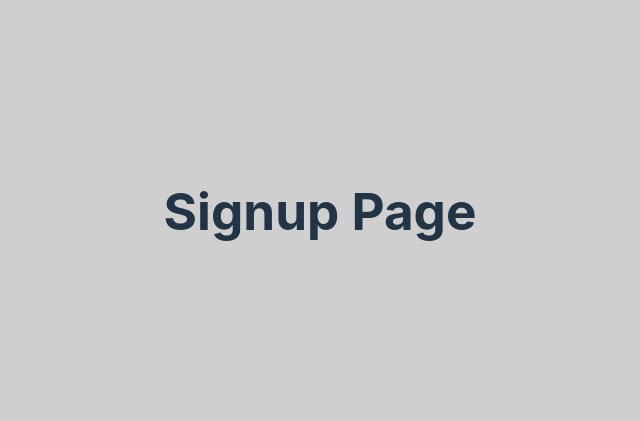
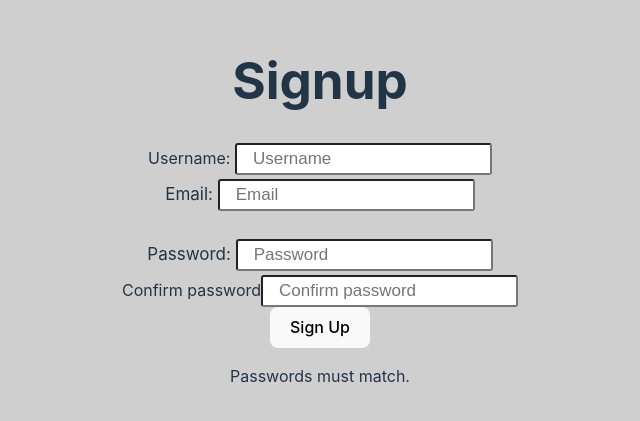
Before and after one commit to kingwilldabeast/dev-pals, a React (Vite) app in the folder react-front-end/: page /signup in a window 1280 px wide. Shown: the part 189-610 px from the top of the page, without its empty margins (320-960 px from the left). Built offline with nearby package versions, Linux system fonts and the light colour scheme.

Commit message:
created sign up form

```diff
--- a/react-front-end/src/components/Signup.jsx
+++ b/react-front-end/src/components/Signup.jsx
@@ -1,7 +1,83 @@
+import { useState } from 'react'
+import '../App.css'
+import axios from 'axios'
+
 export default function Signup () {
-    return (
-      <div>
-        <h1>Signup Page</h1>
+const initialState = {
+  username: '',
+  email: '',
+  password: '',
+  passwordConfirm: '',
+  valid: false
+};
+
+const [formState, setFormState]=useState(initialState);
+
+
+const handleSubmit =(e) => {
+
+  e.preventDefault()
+  setFormState(initialState)
+  // setFormState(initialState)
+  if(formState.password === formState.passwordConfirm){
+    setFormState ({...formState, valid:true})
+  }else{
+    setFormState({...formState, valid:false})
+  }
+
+    console.log(formState)
+    // setFormState(initialState)
+  }
+
+  const handleChange=(e) => {
+    setFormState({...formState, [e.target.id] : e.target.value})
+  }
+
+  return (
+    <div className ='signupContainer'>
+
+<h1>Signup</h1>
+
+    <form onSubmit={handleSubmit}>
+
+    {/* username */}
+    <div className='usernameContainer'>
+
+    <label htmlFor="username">Username: </label>
+      <input type='text' id='username' placeholder='Username' onChange={handleChange} value={formState.subject} />
+
+    </div>
+
+
+     <div className ='emailContainer'>
+
+    {/* email */}
+    <label htmlFor="email">Email: </label>
+      <input type="text" id="email" placeholder='Email' onChange = {handleChange} value={formState.email}/>
+
+    </div>
+
+    {/* password */}
+    <div className='passwordContainer'>
+     <label htmlFor="password">Password: </label>
+      <input type='password' id="password" placeholder='Password' onChange = {handleChange} value = {formState.password} />
       </div>
-    )
+
+    {/* confirm password */}
+    <div className='confirm-passwordContainer'>
+    <label htmlFor="passwordConfirm">Confirm password</label>
+    <input
+          type="password"
+          placeholder="Confirm password"
+          id="passwordConfirm"
+          onChange ={handleChange}
+          value={formState.passwordConfirm}
+        />
+        </div>
+    <button type="submit">Sign Up</button>
+    {formState.valid === false && (<p>Passwords must match.</p>)}
+      </form>
+  </div>
+
+  )
 }
```
